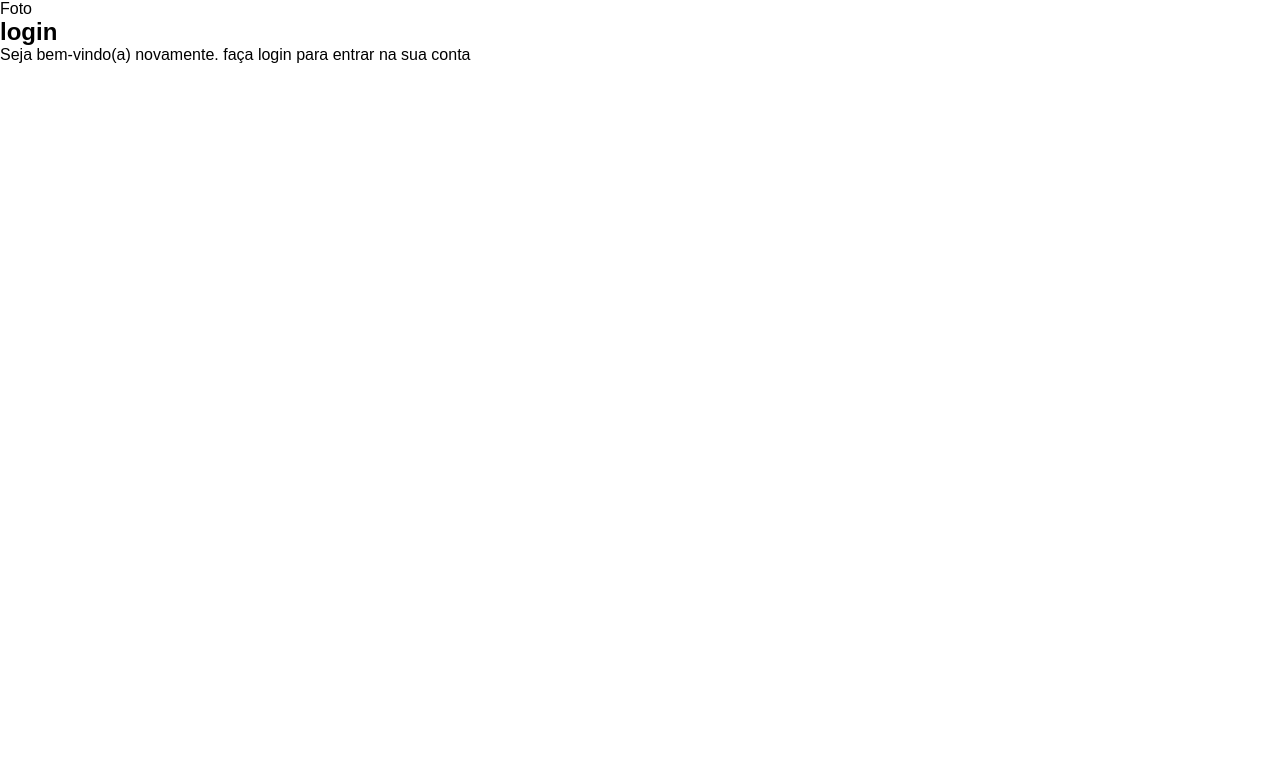
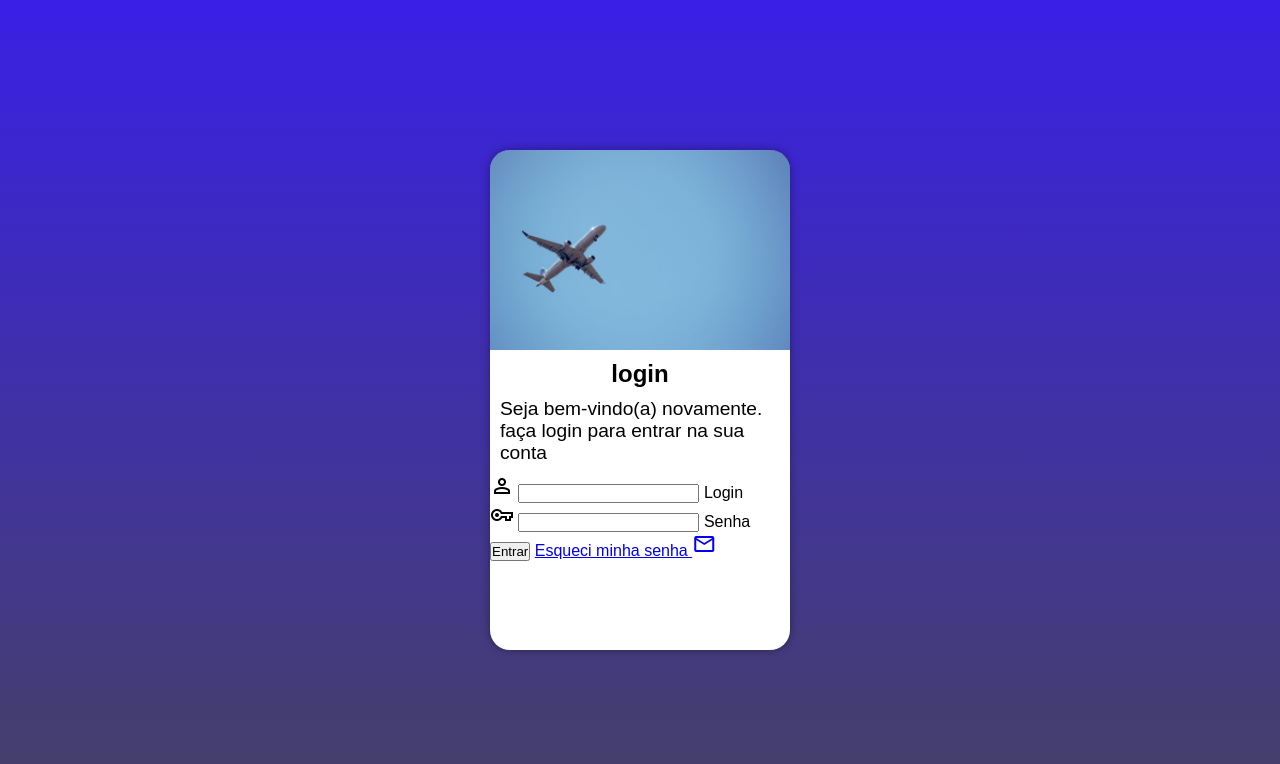
Before and after one commit to NicolasSousa1/projeto-login, a plain HTML site: page index.html in a window 1280 px wide. Drawn offline with nearby package versions, Linux system fonts and the light colour scheme.

Commit message:
criei o formulario

```diff
--- a/estilos/midias.css
+++ b/estilos/midias.css
@@ -0,0 +1,88 @@
+@charset "UTF-8";
+
+@media screen and (min-width: 768px) and (max-width: 992px) {
+
+    section#login {
+
+        width: 80vw;
+
+    }
+
+    section#login div#imagem {
+
+        width: 30%;
+        float: left;
+        height: 100%;
+        background-size: cover;
+        background-repeat: no-repeat;
+
+    }
+
+    section#login div#formulario {
+
+        float: right;
+        width: 70%;
+
+    }
+
+    body {
+
+        background-image: linear-gradient(to bottom,#3A20E6, #464166)
+
+    }
+
+}
+
+@media screen and (min-width: 992px) and (max-width: 1200px) {
+
+    section#login {
+
+        width: 800px;
+
+    }
+
+    section#login div#imagem {
+
+        float: right;
+        width: 50%;
+        height: 100%;
+
+    }
+
+    section#login div#formulario {
+
+        float: left;
+        width: 50%;
+        height: 100%;
+
+    }
+
+    body {
+
+        background-image: linear-gradient(to bottom,#3A20E6, #464166)
+
+    }
+
+    div#formulario p {
+
+        font-size: 1.2em;
+
+    }
+
+}
+
+@media screen and (min-width: 1200px) {
+
+    body {
+
+        background-image: linear-gradient(to bottom,#3A20E6, #464166)
+
+    }
+
+    div#formulario p {
+
+        font-size: 1.2em;
+
+    }
+
+}
--- a/estilos/style.css
+++ b/estilos/style.css
@@ -15,5 +15,63 @@
     font-family: Arial, Helvetica, sans-serif;
     padding: 0px;
     margin: 0px;
+    box-sizing: border-box;
+}
+
+body {
+
+    background-color: #3A20E6;
+    height: 100vh;
+    width: 100vw;
 
 }
+
+main {
+
+    position: relative;
+    height: 100vh;
+    width: 100vw;
+
+}
+
+section#login {
+
+    position: absolute;
+    top: 50%;
+    left: 50%;
+    transform: translate(-50%, -50%);
+
+    background-color: white;
+    width: 300px;
+    height: 500px;
+    border-radius: 20px;
+    box-shadow: 0px 0px 10px rgba(0, 0, 0, 0.363);
+    overflow: hidden;
+
+    transition: width 0.3s, height 0.3s;
+    transition-timing-function: ease;
+
+}
+
+section#login div#imagem {
+
+    display: block;
+    background: #3A20E6 url(../imagens/pexels-brett-sayles-1059608.jpg);
+    height: 200px;
+    background-size: cover;
+
+}
+
+section#login div#formulario {
+
+    display: block;
+    padding: 10px;
+
+}
+
+div#formulario h1 {
+
+    text-align: center;
+    margin-bottom: 10px;
+
+}
--- a/index.html
+++ b/index.html
@@ -4,6 +4,8 @@
     <meta charset="UTF-8">
     <meta name="viewport" content="width=device-width, initial-scale=1.0">
     <title>Login</title>
+
+    <link href="https://fonts.googleapis.com/css2?family=Material+Symbols+Outlined" rel="stylesheet" />
 
     <link rel="stylesheet" href="estilos/style.css" media="all">
 
@@ -18,7 +20,7 @@
 
         <section id="login">
 
-            <div id="imagem">Foto</div>
+            <div id="imagem"></div>
 
             <div id="formulario">
 
@@ -28,7 +30,30 @@
 
             </div>
 
-            <form action="login.php" method="post"></form>
+            <form action="login.php" method="post" autocomplete="on">
+
+                <div class="campo">
+
+                <span class="material-symbols-outlined">person</span>
+                <input type="email" name="ilogin" id="ilogin" required autocomplete="email" minlength="3" maxlength="20">
+                <label for="ilogin">Login</label>
+
+
+                </div>
+
+                <div class="campo">
+
+                    <span class="material-symbols-outlined">vpn_key</span>
+                    <input type="password" name="senha" id="senha" required autocomplete="current-password" minlength="4" maxlength="30">
+                    <label for="senha">Senha</label>
+
+                </div>
+
+                <input type="submit" value="Entrar">
+                <a href="#">Esqueci minha senha <span class="material-symbols-outlined">mail</span></a>
+
+
+            </form>
 
 
 
```
